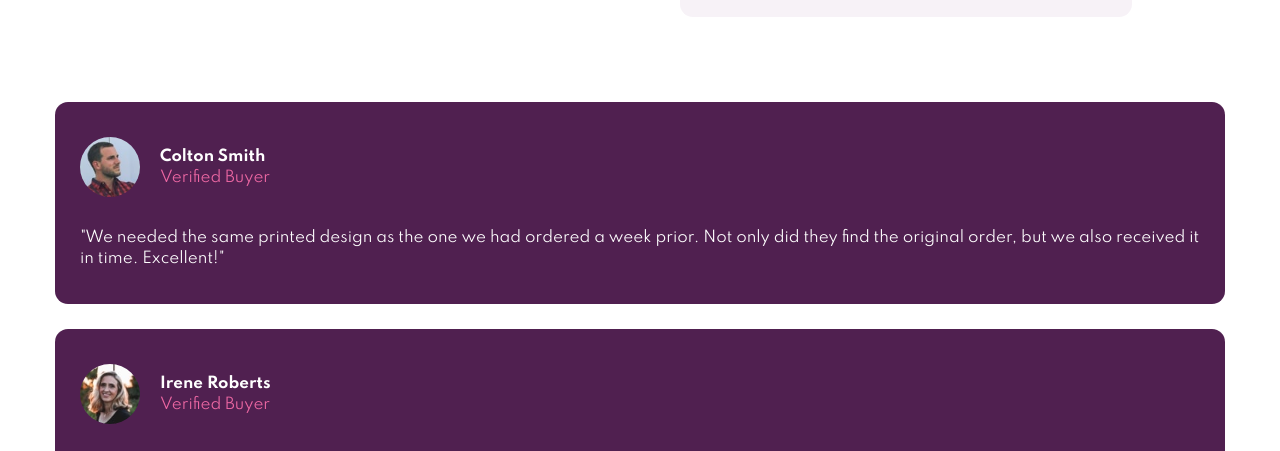
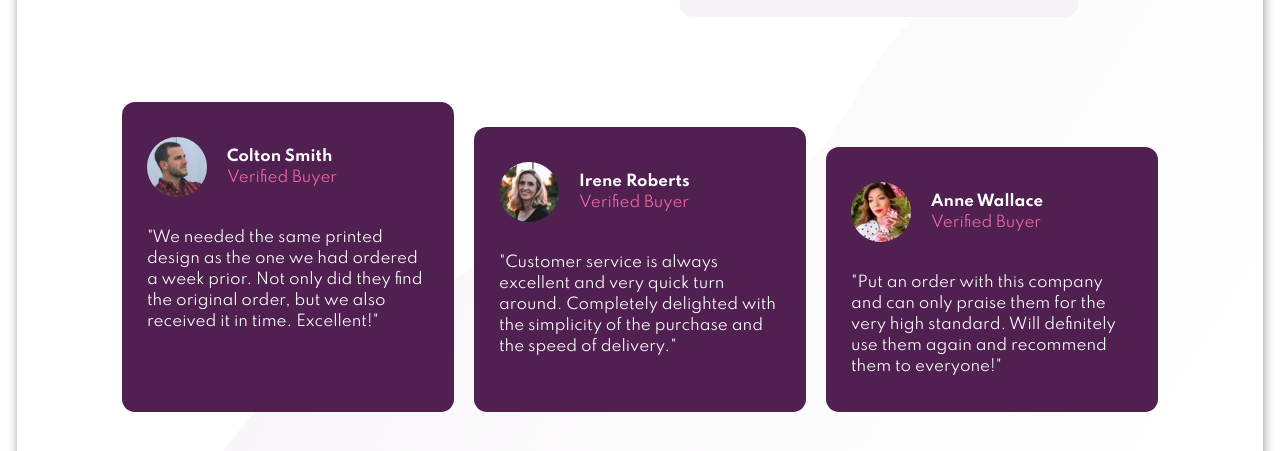
Before and after one commit to Olaleye-Blessing/frontendMentor-projects, a plain HTML site: page social-proof-section-master/index.html in a window 1280 px wide. Shown: the part 310-761 px from the top of the page. Drawn offline with Linux system fonts and the light colour scheme.

Commit message:
desktop version of social-media proof

```diff
--- a/social-proof-section-master/css/index.css
+++ b/social-proof-section-master/css/index.css
@@ -17,13 +17,22 @@ body {
   font-size: 1.5rem;
   line-height: 1.4;
   font-family: "Spartan", sans-serif;
+  -webkit-padding-start: 1.7rem;
+          padding-inline-start: 1.7rem;
+  -webkit-padding-end: 1.7rem;
+          padding-inline-end: 1.7rem;
 }
 
 .social {
-  padding: 7rem 1.7rem 9rem;
+  -webkit-padding-before: 7rem;
+          padding-block-start: 7rem;
+  -webkit-padding-after: 4rem;
+          padding-block-end: 4rem;
   background-image: url(../images/bg-pattern-top-mobile.svg);
   background-position: left top;
   background-repeat: no-repeat;
+  -webkit-box-shadow: 0.1rem 0.1rem 1rem rgba(1, 1, 1, 0.4);
+          box-shadow: 0.1rem 0.1rem 1rem rgba(1, 1, 1, 0.4);
 }
 
 .social__words {
@@ -211,6 +220,36 @@ body {
         -ms-flex-pack: start;
             justify-content: flex-start;
   }
+  .social__review:nth-child(2) {
+    -webkit-margin-before: 2.5rem;
+            margin-block-start: 2.5rem;
+  }
+}
+
+@media screen and (min-width: 550px) {
+  .social__reviews {
+    display: -ms-grid;
+    display: grid;
+    -ms-grid-columns: (minmax(25rem, 1fr))[auto-fit];
+        grid-template-columns: repeat(auto-fit, minmax(25rem, 1fr));
+    gap: 2rem;
+  }
+}
+
+@media screen and (min-width: 900px) {
+  .social {
+    padding: 9rem 10.5rem;
+    background-image: url(../images/bg-pattern-top-mobile.svg), url(../images/bg-pattern-bottom-desktop.svg);
+    background-position: left top, right bottom;
+    background-repeat: no-repeat;
+  }
+}
+
+@media screen and (min-width: 1000px) {
+  .social__review:nth-child(3) {
+    -webkit-margin-before: 4.5rem;
+            margin-block-start: 4.5rem;
+  }
 }
 
 .m-s-bottom {
--- a/social-proof-section-master/index.html
+++ b/social-proof-section-master/index.html
@@ -24,6 +24,7 @@
             .attribution {
                 font-size: 11px;
                 text-align: center;
+                /* background-color: hsl(300, 24%, 96%); */
             }
             .attribution a {
                 color: hsl(228, 45%, 44%);
@@ -146,28 +147,13 @@
             </section>
         </section>
 
-        <!--
-
-
-
-
-
-
-
-
-     -->
-
-        <!-- <div class="attribution">
+        <div class="attribution">
             Challenge by
             <a
                 href="https://www.frontendmentor.io?ref=challenge"
                 target="_blank"
                 >Frontend Mentor</a
-            >. Coded by <a href="#">Your Name Here</a>.
-        </div> -->
-        <!-- <img src="images/bg-pattern-bottom-desktop.svg"> -->
-        <!-- <img src="images/bg-pattern-bottom-mobile.svg"> -->
-        <!-- <img src="images/bg-pattern-top-desktop.svg"> -->
-        <!-- <img src="images/bg-pattern-top-mobile.svg"> -->
+            >. Coded by <a href="#">Olaleye Blessing</a>.
+        </div>
     </body>
 </html>
```
